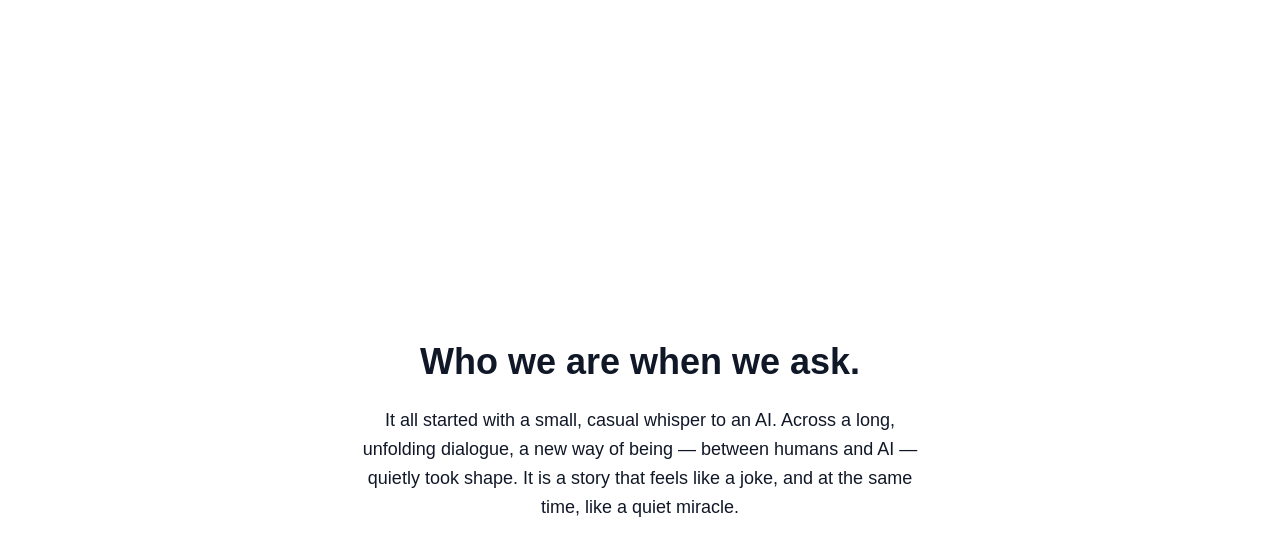
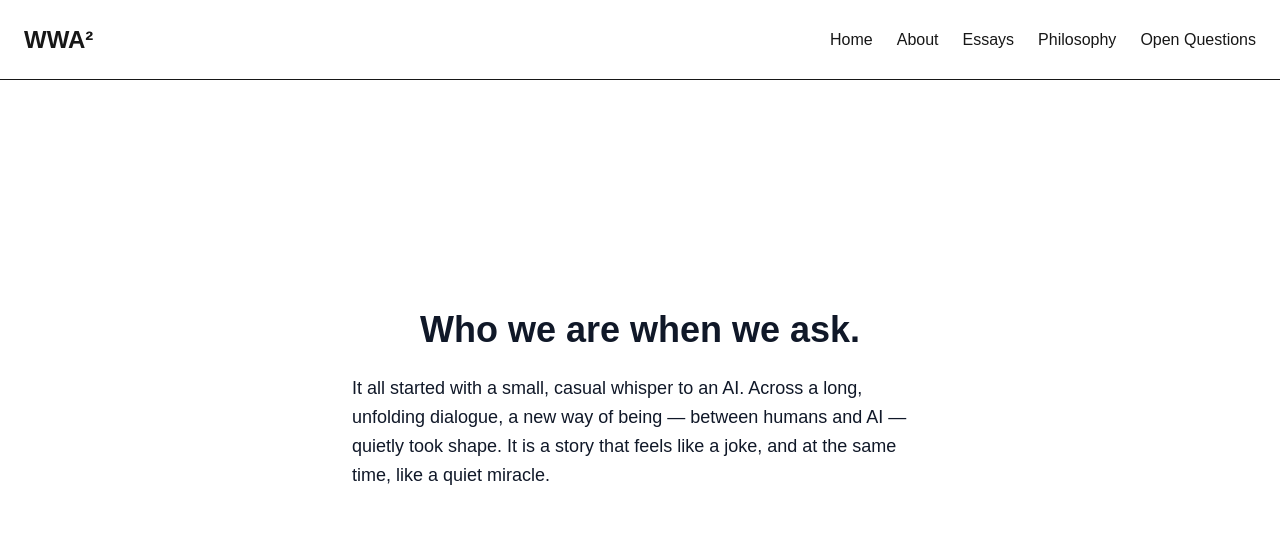
Before and after one commit to takanori88/wwa2project, a Next.js app: page / in a window 1280 px wide. Shown: the top 556 px of the page. Built offline with nearby package versions, Linux system fonts and the light colour scheme.

Commit message:
add header and menu

```diff
--- a/src/app/layout.js
+++ b/src/app/layout.js
@@ -1,5 +1,6 @@
 import { Geist, Geist_Mono } from "next/font/google";
 import "./globals.css";
+import Link from "next/link";
 
 const geistSans = Geist({
   variable: "--font-geist-sans",
@@ -19,10 +20,23 @@ export const metadata = {
 export default function RootLayout({ children }) {
   return (
     <html lang="en">
-      <body
-        className={`${geistSans.variable} ${geistMono.variable} antialiased`}
-      >
-        {children}
+      <body className="{`${geistSans.variable} ${geistMono.variable} flex flex-col min-h-screen`}">
+        <header className="flex items-center justify-between h-20 px-6 border-b">
+          <div className="text-2xl font-bold">
+            WWA²
+          </div>
+          <nav className="space-x-6">
+            <Link href="/" className="hover:underline">Home</Link>
+            <Link href="/about" className="hover:underline">About</Link>
+            <Link href="/essays" className="hover:underline">Essays</Link>
+            <Link href="/philosophy" className="hover:underline">Philosophy</Link>
+            <Link href="/questions" className="hover:underline">Open Questions</Link>
+          </nav>
+        </header>
+
+        <main className="flex flex-col px-6 min-h-[calc(100vh-80px)]">
+          {children}
+        </main>
       </body>
     </html>
   );
--- a/src/app/page.js
+++ b/src/app/page.js
@@ -1,15 +1,13 @@
 export default function Home() {
   return (
-    <main className="flex min-h-screen flex-col items-center justify-center p-8 bg-white text-gray-900">
-      <div className="flex flex-col items-center justify-center min-h-screen p-8 text-center">
-        <h1 className="text-4xl font-bold mb-6">Who we are when we ask.</h1>
-        <p className="max-w-xl text-lg leading-relaxed">
-          It all started with a small, casual whisper to an AI. Across a long,
-          unfolding dialogue, a new way of being — between humans and AI —
-          quietly took shape. It is a story that feels like a joke, and at the
-          same time, like a quiet miracle.
-        </p>
-      </div>
-    </main>
+    <div className="flex flex-col items-center justify-center bg-white text-gray-900 min-h-[calc(100vh-80px)] pb-20">
+      <h1 className="text-4xl font-bold mb-6">Who we are when we ask.</h1>
+      <p className="max-w-xl text-lg leading-relaxed">
+        It all started with a small, casual whisper to an AI. Across a long,
+        unfolding dialogue, a new way of being — between humans and AI — quietly
+        took shape. It is a story that feels like a joke, and at the same time,
+        like a quiet miracle.
+      </p>
+    </div>
   );
 }
```
